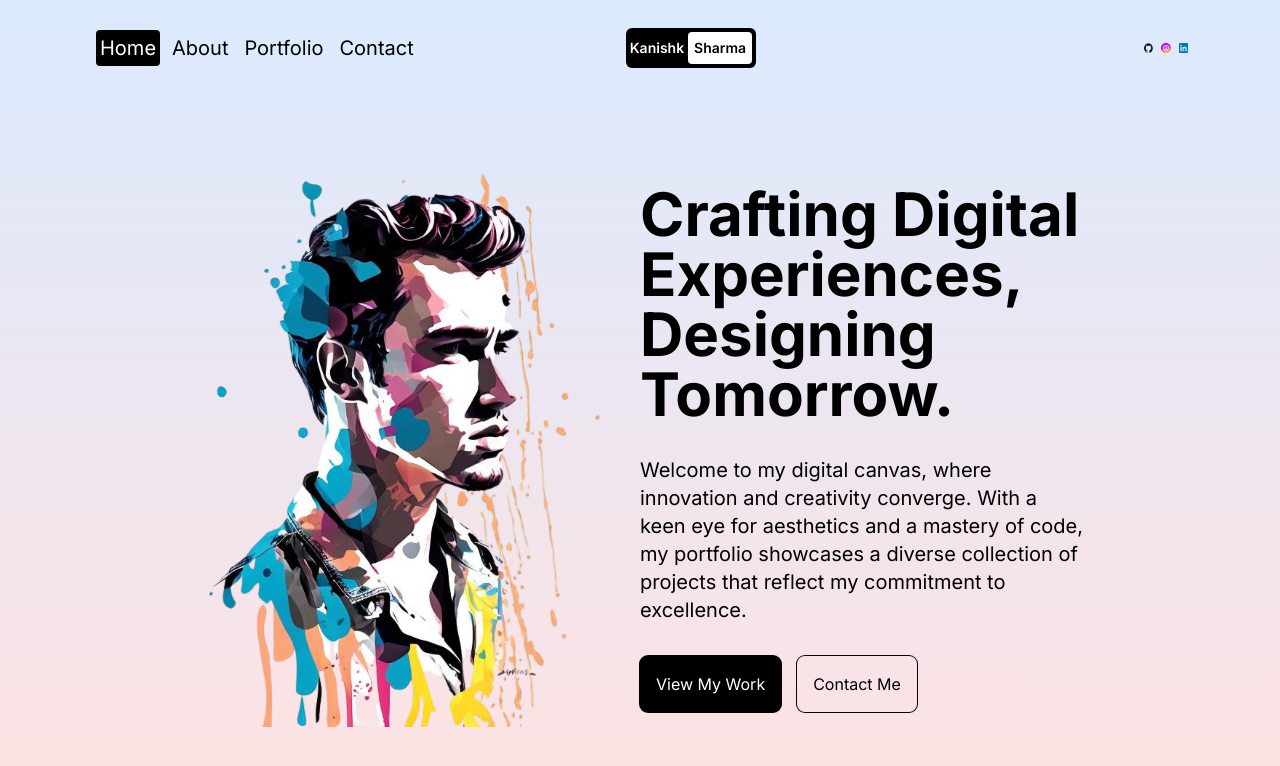
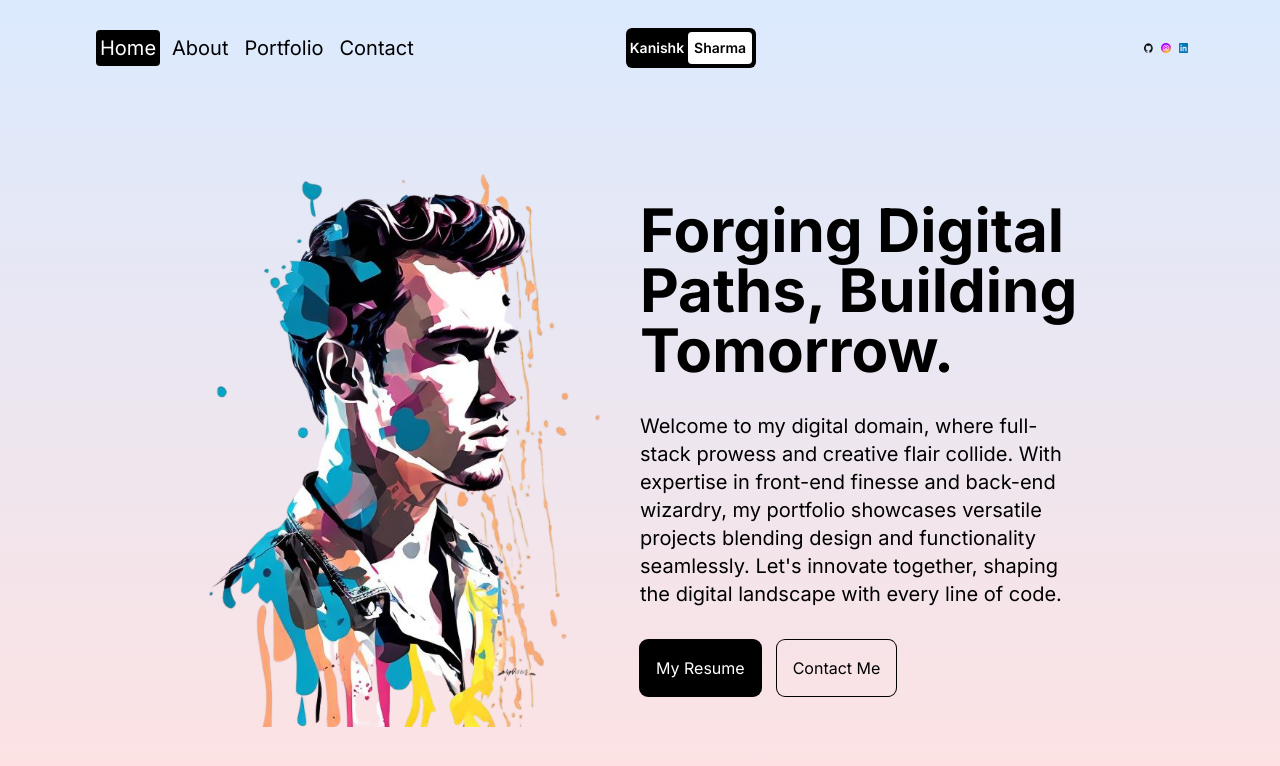
Before and after one commit to Kanishk-S06/PortfolioWebsite, a Next.js app: page / in a window 1280 px wide. Shown: the top 766 px of the page. Built offline with nearby package versions, Linux system fonts and the light colour scheme.

Commit message:
resume and home page added

```diff
--- a/src/app/page.jsx
+++ b/src/app/page.jsx
@@ -20,20 +20,24 @@ const Homepage = () => {
         <div className="h-1/2 lg:h-full lg:w-1/2 flex flex-col gap-8 items-center justify-center">
           {/* TITLE */}
           <h1 className="text-4xl md:text-6xl font-bold">
-            Crafting Digital Experiences, Designing Tomorrow.
+            Forging Digital Paths, Building Tomorrow.
           </h1>
           {/* DESC */}
           <p className="md:text-xl">
-            Welcome to my digital canvas, where innovation and creativity
-            converge. With a keen eye for aesthetics and a mastery of code, my
-            portfolio showcases a diverse collection of projects that reflect my
-            commitment to excellence.
+            Welcome to my digital domain, where full-stack prowess and creative
+            flair collide. With expertise in front-end finesse and back-end
+            wizardry, my portfolio showcases versatile projects blending design
+            and functionality seamlessly. Let's innovate together, shaping the
+            digital landscape with every line of code.
           </p>
           {/* BUTTONS */}
           <div className="w-full flex gap-4">
-            <button className="p-4 rounded-lg ring-1 ring-black bg-black text-white">
-              View My Work
-            </button>
+            <a href="/resume.pdf" download="resume">
+              <button className="p-4 rounded-lg ring-1 ring-black bg-black text-white">
+                My Resume
+              </button>
+            </a>
+
             <button className="p-4 rounded-lg ring-1 ring-black">
               Contact Me
             </button>
```
Also changed, not shown: 1 other file (tests, documents, lock files or other folders).
